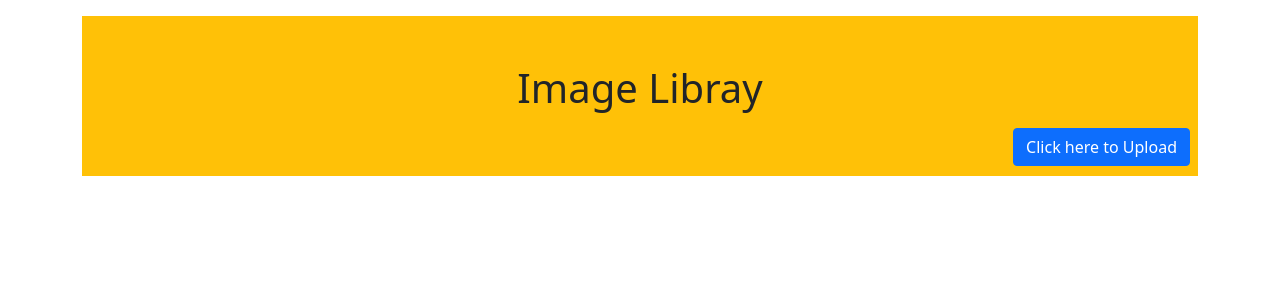
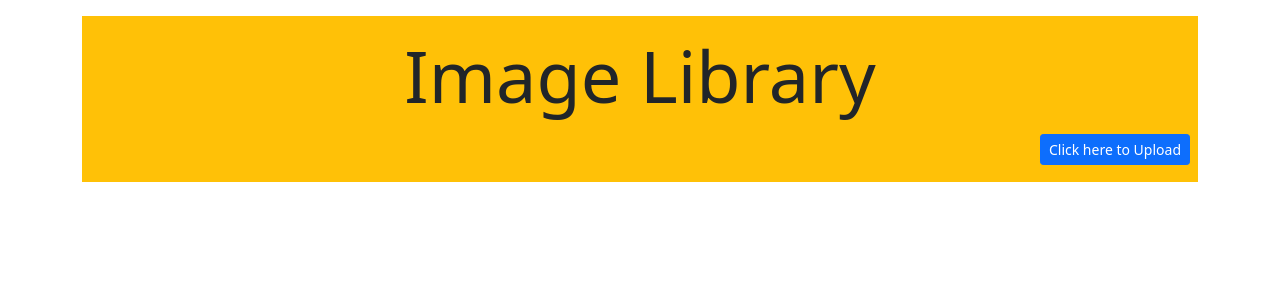
Before and after one commit to somesh1611/imagelibrary, a Django app: page / in a window 1280 px wide. Shown: the top 300 px of the page. Run offline with Django 3.2, Linux system fonts and the light colour scheme; data that the repository does not hold is empty.

Commit message:
Updated index.html

```diff
--- a/myapp/templates/index.html
+++ b/myapp/templates/index.html
@@ -12,14 +12,14 @@
   </head>
   <body>
     <div class="container">
-      <div class="py-5 text-center bg-warning my-3">
-        <h1 class="mb-3">Image Libray</h1>
+      <div class="pt-3 pb-5 text-center bg-warning my-3">
+        <h1 class="mb-3 display-2">Image Library</h1>
         <form method="post" enctype="multipart/form-data">
         {% csrf_token %}
         {% comment %} {{form}} {% endcomment %}
 
         <!-- Button trigger modal -->
-<button type="button" class="btn btn-primary float-end mx-2" data-bs-toggle="modal" data-bs-target="#exampleModal">
+<button type="button" class="btn btn-primary btn-sm float-end mx-2" data-bs-toggle="modal" data-bs-target="#exampleModal">
   Click here to Upload
 </button>
 
```
Also changed, not shown: media/myimage/image2.jpg (deleted), media/myimage/image4.jpg (added), media/myimage/image5.jpg (deleted).
